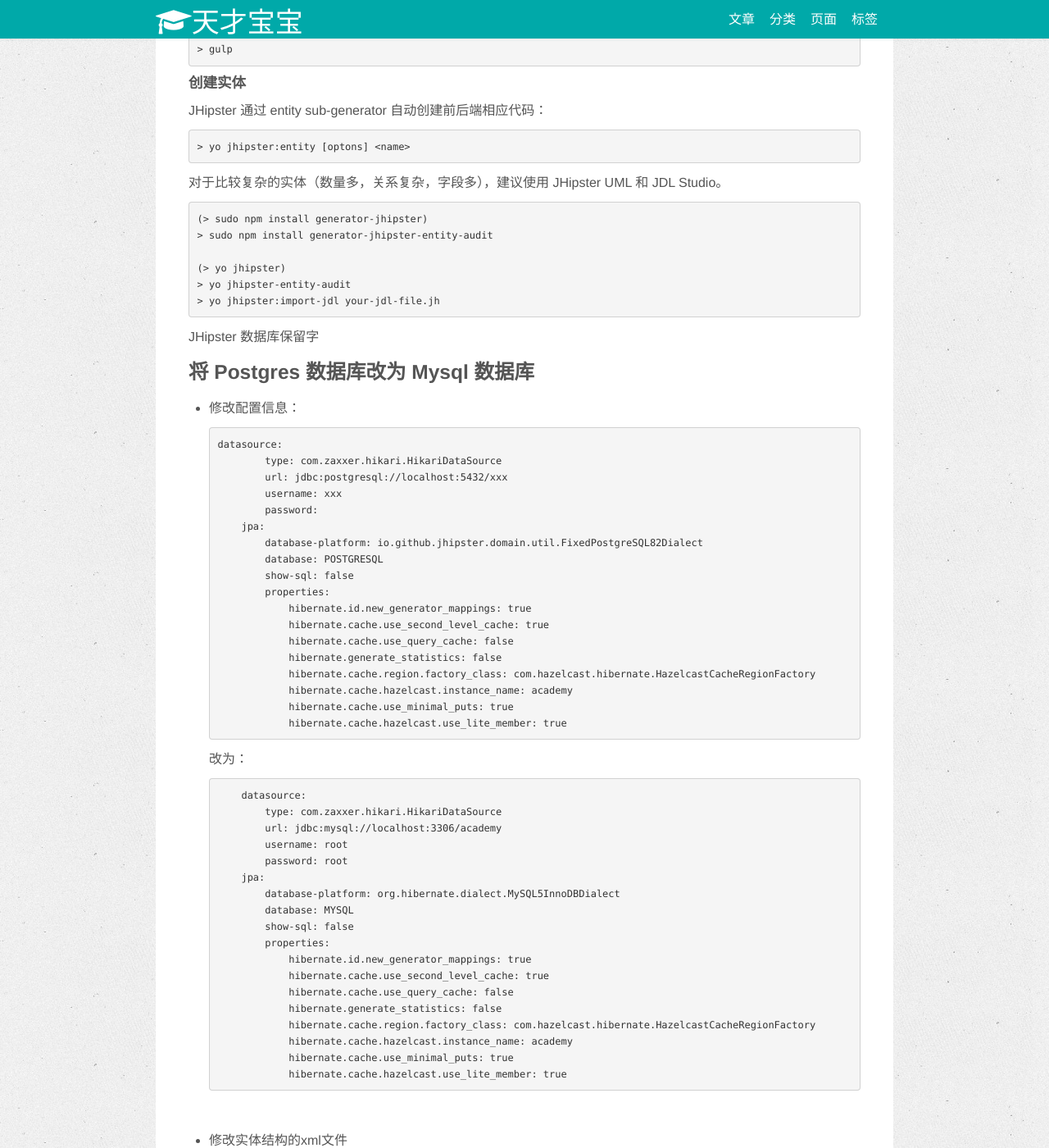
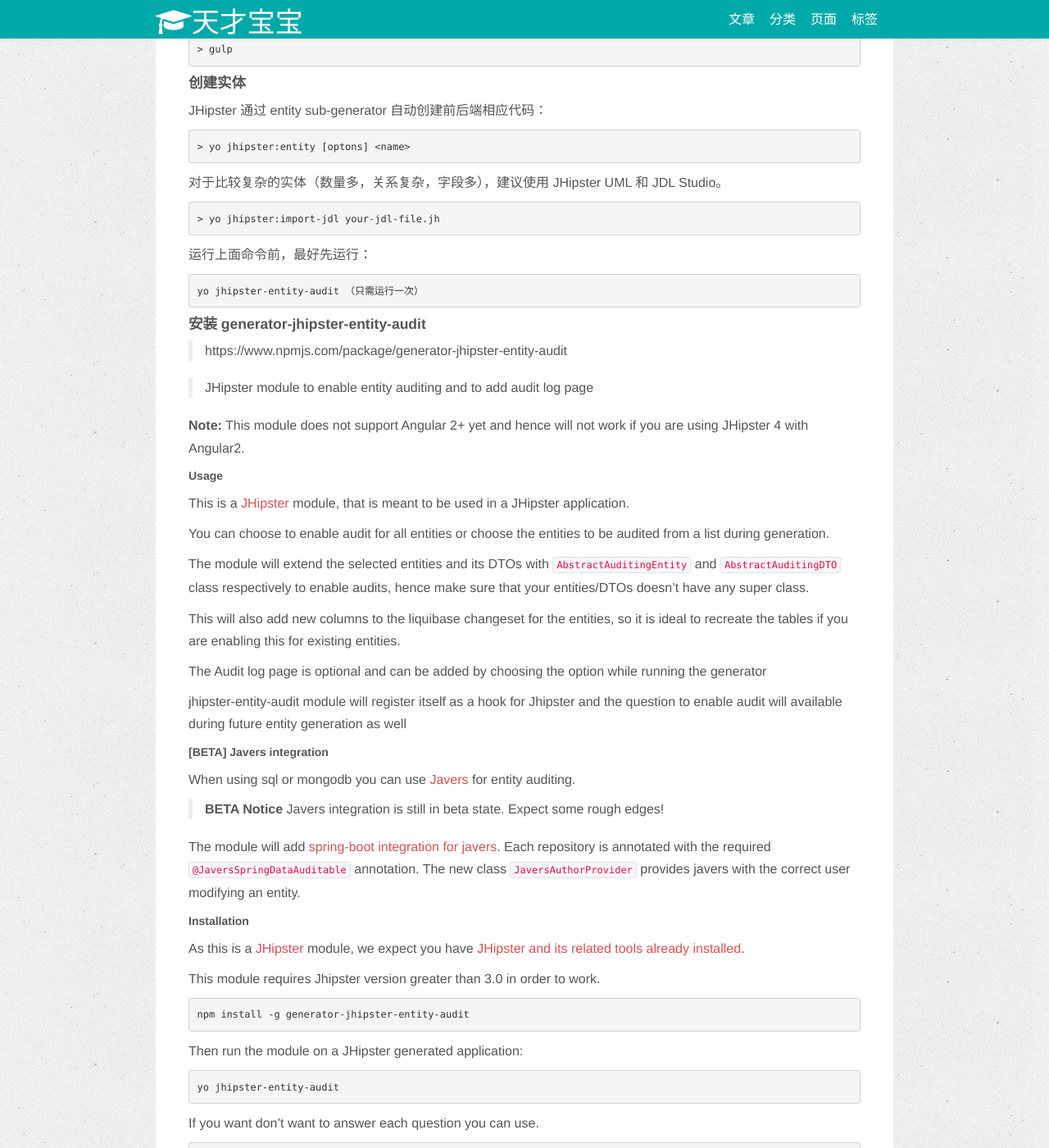
Before and after one commit to wanlp10/wuchao.github.io, a Jekyll site: the page built from _posts/2017-04-28-JHipster的学习和使用.md, in a window 1280 px wide and 1400 px high, scrolled down 2382 px. Shown: the whole window at 82% size. Built offline with Jekyll 4.4.1, drawn with Linux system fonts in a browser that asks for light colours; nearby versions of some CDN libraries; Markdown is read by kramdown in place of the engine named in the settings; comment, search, counter and statistics services are not loaded; some of the changed text lies outside the part shown.

Commit message:
initial commit.

````diff
--- a/_posts/2017-04-28-JHipster的学习和使用.md
+++ b/_posts/2017-04-28-JHipster的学习和使用.md
@@ -186,17 +186,76 @@ JHipster 通过 entity sub-generator 自动创建前后端相应代码：
 对于比较复杂的实体（数量多，关系复杂，字段多），建议使用 JHipster UML 和 JDL Studio。
 
 ```
-(> sudo npm install generator-jhipster)
-> sudo npm install generator-jhipster-entity-audit
+> yo jhipster:import-jdl your-jdl-file.jh
+```
 
-(> yo jhipster)
-> yo jhipster-entity-audit
-> yo jhipster:import-jdl your-jdl-file.jh
+运行上面命令前，最好先运行：
+
+```
+yo jhipster-entity-audit （只需运行一次）
 ```
 
 
 
-JHipster 数据库保留字
+#### 安装 generator-jhipster-entity-audit
+
+> https://www.npmjs.com/package/generator-jhipster-entity-audit
+
+> JHipster module to enable entity auditing and to add audit log page
+
+**Note:** This module does not support Angular 2+ yet and hence will not work if you are using JHipster 4 with Angular2.
+
+##### Usage
+
+This is a [JHipster](http://jhipster.github.io/) module, that is meant to be used in a JHipster application.
+
+You can choose to enable audit for all entities or choose the entities to be audited from a list during generation.
+
+The module will extend the selected entities and its DTOs with `AbstractAuditingEntity` and `AbstractAuditingDTO` class respectively to enable audits, hence make sure that your entities/DTOs doesn't have any super class.
+
+This will also add new columns to the liquibase changeset for the entities, so it is ideal to recreate the tables if you are enabling this for existing entities.
+
+The Audit log page is optional and can be added by choosing the option while running the generator
+
+jhipster-entity-audit module will register itself as a hook for Jhipster and the question to enable audit will available during future entity generation as well
+
+##### [BETA] Javers integration
+
+When using sql or mongodb you can use [Javers](http://javers.org/) for entity auditing.
+
+> **BETA Notice** Javers integration is still in beta state. Expect some rough edges!
+
+The module will add [spring-boot integration for javers](http://javers.org/documentation/spring-boot-integration/). Each repository is annotated with the required `@JaversSpringDataAuditable` annotation. The new class `JaversAuthorProvider` provides javers with the correct user modifying an entity.
+
+##### Installation
+
+As this is a [JHipster](http://jhipster.github.io/) module, we expect you have [JHipster and its related tools already installed](http://jhipster.github.io/installation.html).
+
+This module requires Jhipster version greater than 3.0 in order to work.
+
+```
+npm install -g generator-jhipster-entity-audit
+```
+
+Then run the module on a JHipster generated application:
+
+```
+yo jhipster-entity-audit
+```
+
+If you want don't want to answer each question you can use.
+
+```
+yo jhipster-entity-audit default
+```
+
+This will enable auditing for all available entities (only ones created by the jhipster:entity generator) and add the audit log page under admin.
+
+
+
+### JHipster 数据库保留字
+
+
 
 
 
````
